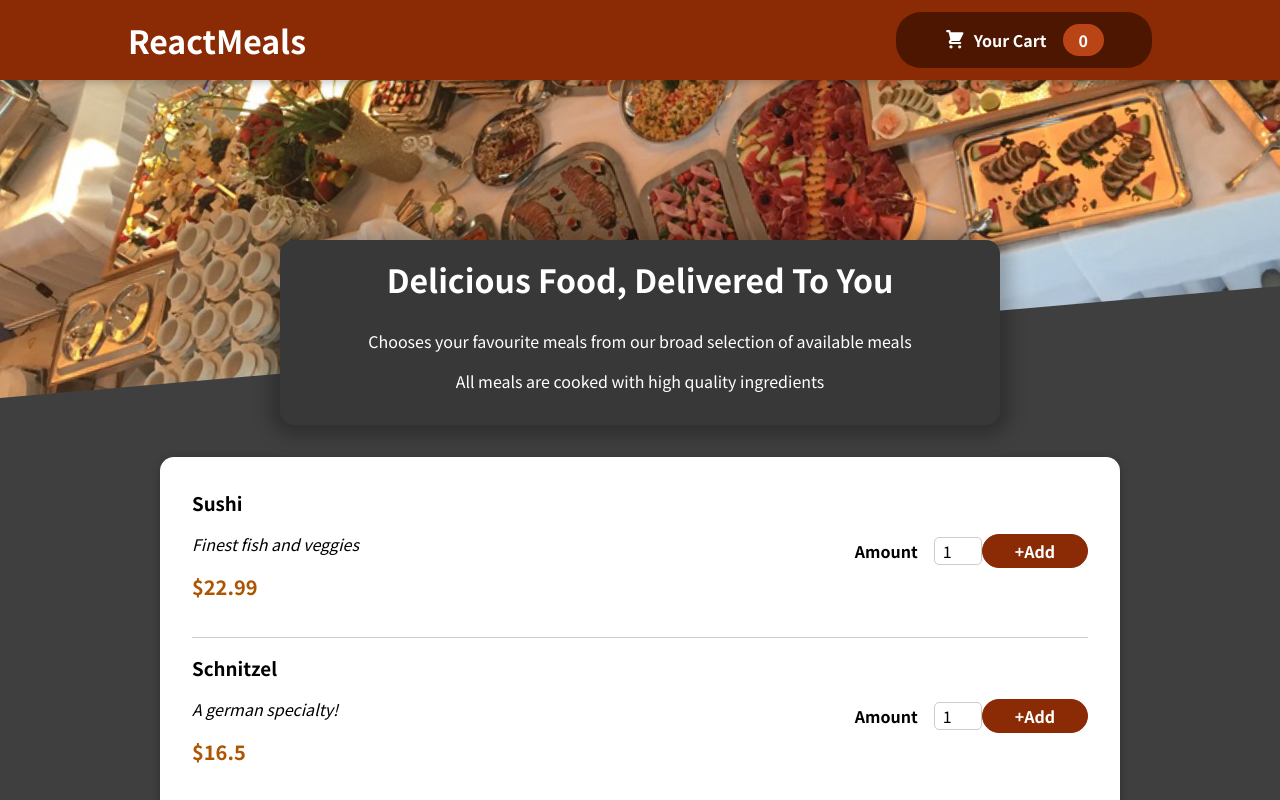
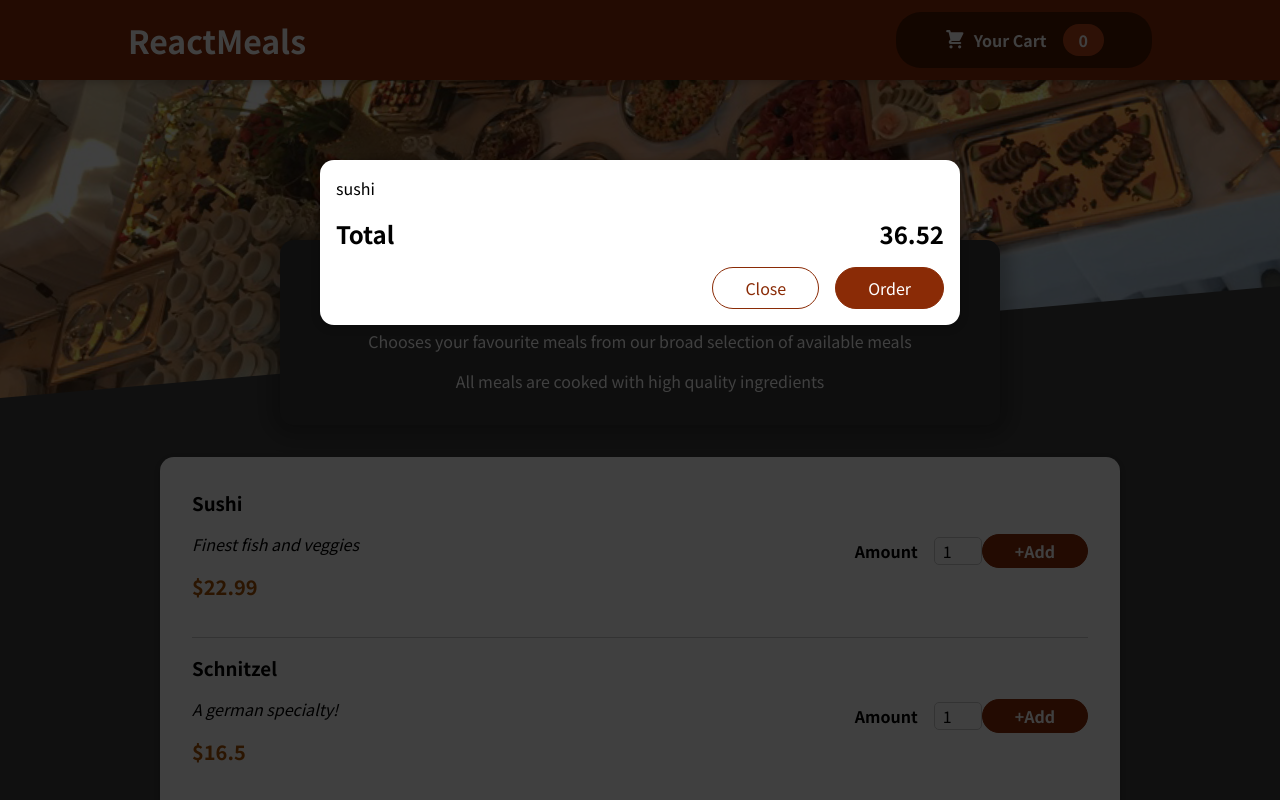
Before and after one commit to pratik1798/Restaurant-website, a React (Create React App) app: page / in a window 1280 px wide. Shown: the top 800 px of the page. Built offline with nearby package versions, Linux system fonts and the light colour scheme.

Commit message:
Cart without any functionality

```diff
--- a/public/index.html
+++ b/public/index.html
@@ -28,6 +28,7 @@
   </head>
   <body>
     <noscript>You need to enable JavaScript to run this app.</noscript>
+    <div id="overlays"></div>
     <div id="root"></div>
     <!--
       This HTML file is a template.
--- a/src/App.js
+++ b/src/App.js
@@ -1,12 +1,17 @@
 import Header from "./components/Layout/Header";
 import Meals from "./components/Meals/Meals";
+import Cart from "./components/Cart/Cart";
+import { Fragment } from "react";
 
 function App() {
   return (
-    <div>
+    <Fragment>
+      <Cart></Cart>
       <Header></Header>
-      <Meals></Meals>
-    </div>
+      <main>
+        <Meals></Meals>
+      </main>
+    </Fragment>
   );
 }
 
--- /dev/null
+++ b/src/components/Cart/Cart.js
@@ -0,0 +1,28 @@
+import classes from "./Cart.module.css";
+import Modal from "../UI/Modal";
+
+const Cart = (props) => {
+  const cartItems = (
+    <ul className={classes["cart-items"]}>
+      {[{ id: "c1", name: "sushi", amount: 2, price: 12.99 }].map((item) => (
+        <li key={item.id}>{item.name}</li>
+      ))}
+    </ul>
+  );
+
+  return (
+    <Modal>
+      {cartItems}
+      <div className={classes.total}>
+        <span>Total</span>
+        <span>36.52</span>
+      </div>
+      <div className={classes.actions}>
+        <button className={classes["button--alt"]}>Close</button>
+        <button className={classes.button}>Order</button>
+      </div>
+    </Modal>
+  );
+};
+
+export default Cart;
--- /dev/null
+++ b/src/components/Cart/Cart.module.css
@@ -0,0 +1,46 @@
+.cart-items {
+  list-style: none;
+  margin: 0;
+  padding: 0;
+  max-height: 20rem;
+  overflow: auto;
+}
+
+.total {
+  display: flex;
+  justify-content: space-between;
+  align-items: center;
+  font-weight: bold;
+  font-size: 1.5rem;
+  margin: 1rem 0;
+}
+
+.actions {
+  text-align: right;
+}
+
+.actions button {
+  font: inherit;
+  cursor: pointer;
+  background-color: transparent;
+  border: 1px solid #8a2b06;
+  padding: 0.5rem 2rem;
+  border-radius: 25px;
+  margin-left: 1rem;
+}
+
+.actions button:hover,
+.actions button:active {
+  background-color: #5a1a01;
+  border-color: #5a1a01;
+  color: white;
+}
+
+.actions .button--alt {
+  color: #8a2b06;
+}
+
+.actions .button {
+  background-color: #8a2b06;
+  color: white;
+}
--- /dev/null
+++ b/src/components/UI/Modal.js
@@ -0,0 +1,31 @@
+import classes from "./Model.module.css";
+import { Fragment } from "react";
+import ReactDom from "react-dom";
+
+const Backdrop = (props) => {
+  return <div className={classes.backdrop} />;
+};
+
+const ModalOverlay = (props) => {
+  return (
+    <div className={classes.modal}>
+      <div className={classes.content}>{props.children}</div>
+    </div>
+  );
+};
+
+const portalElement = document.getElementById("overlays");
+
+const Modal = (props) => {
+  return (
+    <Fragment>
+      {ReactDom.createPortal(<Backdrop />, portalElement)}
+      {ReactDom.createPortal(
+        <ModalOverlay>{props.children}</ModalOverlay>,
+        portalElement
+      )}
+    </Fragment>
+  );
+};
+
+export default Modal;
--- /dev/null
+++ b/src/components/UI/Model.module.css
@@ -0,0 +1,40 @@
+.backdrop {
+  position: fixed;
+  top: 0;
+  left: 0;
+  width: 100%;
+  height: 100vh;
+  z-index: 20;
+  background-color: rgba(0, 0, 0, 0.75);
+}
+
+.modal {
+  position: fixed;
+  top: 20vh;
+  left: 5%;
+  width: 90%;
+  background-color: white;
+  padding: 1rem;
+  border-radius: 14px;
+  box-shadow: 0 2px 8px rgba(0, 0, 0, 0.25);
+  z-index: 30;
+  animation: slide-down 300ms ease-out forwards;
+}
+
+@media (min-width: 768px) {
+  .modal {
+    width: 40rem;
+    left: calc(50% - 20rem);
+  }
+}
+
+@keyframes slide-down {
+  from {
+    opacity: 0;
+    transform: translateY(-3rem);
+  }
+  to {
+    opacity: 1;
+    transform: translateY(0);
+  }
+}
```
